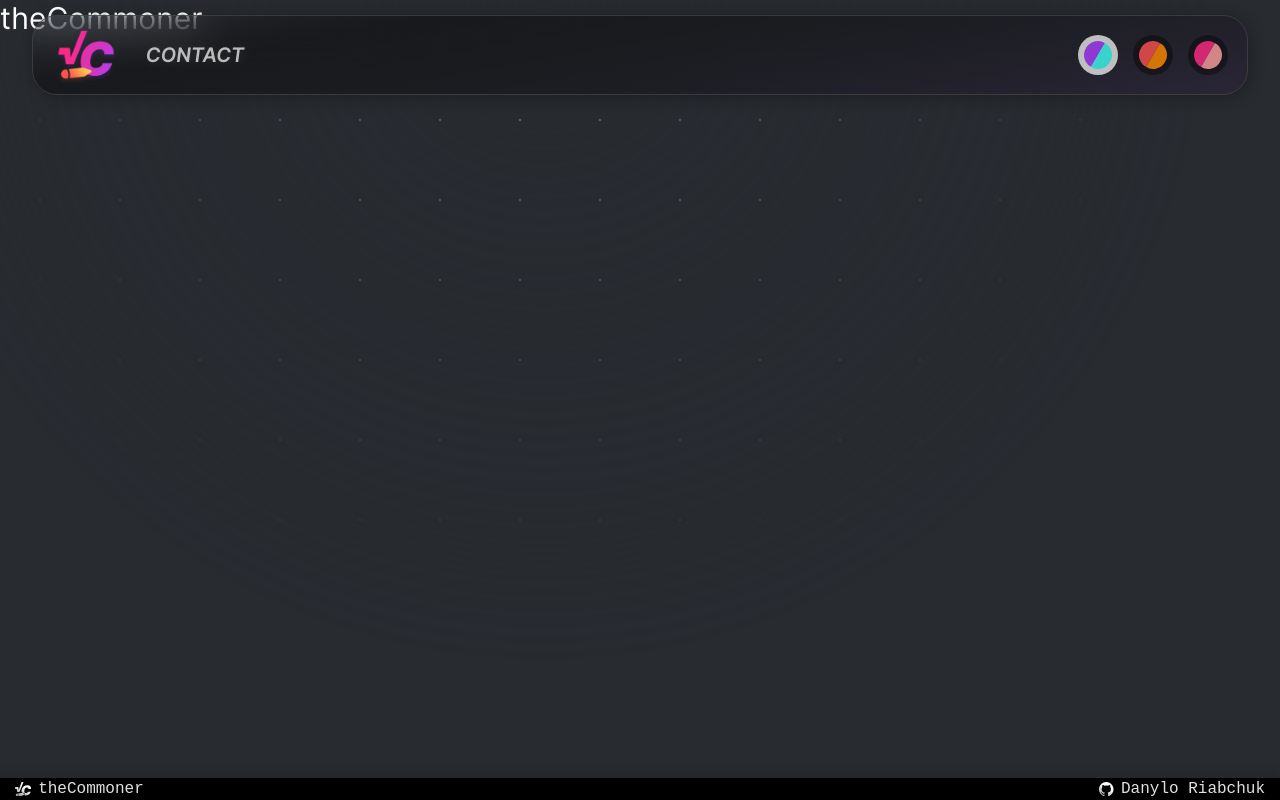
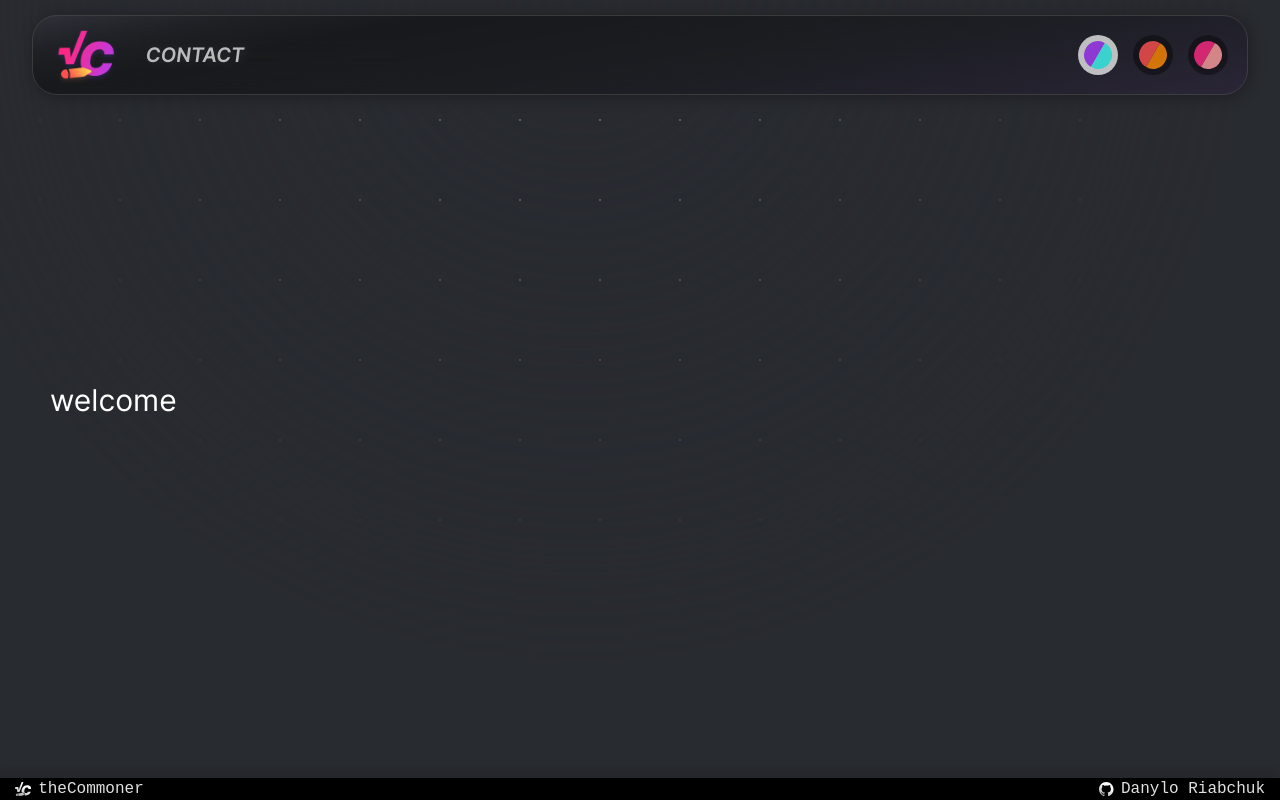
Before and after one commit to wecreus/theCommoner-next, a Next.js app: page / in a window 1280 px wide. Shown: the top 800 px of the page. Built offline with nearby package versions, Linux system fonts and the light colour scheme.

Commit message:
feat: home boilerplate

```diff
--- /dev/null
+++ b/app/Home.scss
@@ -0,0 +1,247 @@
+// TODO: stylize scrollbar
+.page-selector {
+  background: #00000067;
+  backdrop-filter: blur(15px);
+  -webkit-backdrop-filter: blur(15px);
+  display: flex;
+  flex-direction: column;
+  gap: 10px;
+  border-radius: 0px 10px 10px 0px;
+  margin: 0;
+  width: 50%;
+  box-sizing: border-box;
+  align-items: end;
+  padding: 15px 12px;
+
+  @include fromDesktopScreen {
+    padding: 20px 17px;
+  }
+
+  @include toPhoneScreen {
+    padding: 10px 6px;
+  }
+
+  &__hidden {
+    position: fixed;
+    top: 50vh;
+    transform: translate(-45%, -50%);
+    z-index: 2;
+    transition: all 200ms;
+    transition-delay: 3.5s;
+    animation: jumpPageSelector 6s normal;
+    width: 100px;
+    padding: 40px 0;
+
+    @include fromDesktopScreen {
+      width: 150px;
+      animation: none;
+      transform: translate(-10%, -50%);
+    }
+
+    @include toPhoneScreen {
+      width: 70px;
+    }
+
+    &:hover {
+      transform: translate(-10%, -50%);
+      transition-delay: 0s;
+      // adding "s" to "0s" will actually make it work
+    }
+  }
+
+  &__page {
+    border-radius: 20px;
+    border: 1px solid rgba(255, 255, 255, 0);
+    width: 16px;
+    height: 16px;
+    cursor: pointer;
+    transition: all 200ms ease-in-out;
+    position: relative;
+
+    @include fromDesktopScreen {
+      width: 28px;
+      height: 28px;
+    }
+
+    &:before {
+      content: "";
+      display: block;
+      width: 6px;
+      height: 6px;
+      background-color: rgba(255, 255, 255, 0.466);
+      left: 50%;
+      top: 50%;
+      position: absolute;
+      transform: translate(-50%, -50%);
+      border-radius: 20px;
+      transition: all 200ms ease-in-out;
+
+      @include fromDesktopScreen {
+        width: 10px;
+        height: 10px;
+      }
+    }
+    // only affects devices that can hover
+    @media (hover: hover) {
+      &:hover:before {
+        background-color: white;
+        width: 8px;
+        height: 8px;
+
+        @include fromDesktopScreen {
+          width: 14px;
+          height: 14px;
+        }
+
+        @include toPhoneScreen {
+          width: 10px;
+          height: 10px;
+        }
+      }
+    }
+
+    &-selected {
+      pointer-events: none;
+      &:before {
+        background-color: white;
+
+        @include fromDesktopScreen {
+          width: 22px;
+          height: 22px;
+        }
+
+        width: 12px;
+        height: 12px;
+      }
+    }
+  }
+}
+
+.card {
+  display: flex;
+  height: 90vh;
+  width: 100vw;
+  align-items: center;
+  padding: 30px 50px;
+  box-sizing: border-box;
+
+  &-welcome {
+    margin-bottom: 1px;
+    height: 100vh;
+  }
+
+  @include toPhoneScreen {
+    padding: 20px 32px;
+    flex-direction: column;
+    justify-content: center;
+  }
+
+  &__content {
+    align-items: center;
+    padding: 0 100px;
+    font-size: 40px;
+    font-weight: 500;
+
+    @include toTabletScreen {
+      padding: 0;
+      font-size: 30px;
+      line-height: 40px;
+    }
+
+    @include toTabletScreenMin {
+      font-size: 25px;
+      line-height: 35px;
+    }
+
+    @include toPhoneScreen {
+      font-size: 20px;
+      line-height: 30px;
+    }
+  }
+
+  &__arrow {
+    display: flex;
+    position: absolute;
+    animation: jumpInfinite 4s infinite;
+    filter: drop-shadow(2px 4px 5px rgba(0, 0, 0, 0.512));
+    top: 80%;
+    right: 7%;
+    padding: 5px;
+    -webkit-tap-highlight-color: transparent;
+
+    @include toTabletScreen {
+      width: 50px;
+    }
+
+    @include toPhoneScreen {
+      margin: 20px;
+      top: 70%;
+    }
+
+    &-img {
+      width: 120px;
+      cursor: pointer;
+      transition: all 200ms ease-in-out;
+      opacity: 0.7;
+
+      & > path {
+        stroke: url("#gBaseColors");
+      }
+
+      &:hover {
+        opacity: 1;
+      }
+    }
+  }
+}
+
+.commoner {
+  margin: 0;
+  padding: 0 8px 0 0;
+  position: relative;
+
+  & .react-typed {
+    position: absolute;
+
+  }
+
+  &__background {
+    text-shadow: none;
+    background: transparent;
+    background-clip: border-box;
+    color: transparent;
+    opacity: 0;
+  }
+}
+
+.hidden {
+  display: inline-block;
+  visibility: hidden;
+}
+
+@keyframes jumpInfinite {
+  0% {
+    margin-top: 0;
+  }
+  25% {
+    margin-top: 40px;
+  }
+  50% {
+    margin-top: 0;
+  }
+  100% {
+    margin-top: 0;
+  }
+}
+
+@keyframes jumpPageSelector {
+  0% {
+    transform: translate(-10%, -50%);
+  }
+  95% {
+    transform: translate(-10%, -50%);
+  }
+  100% {
+    transform: translate(-45%, -50%);
+  }
+}
--- a/app/page.tsx
+++ b/app/page.tsx
@@ -1,40 +1,89 @@
-export default function Home() {
+'use client';
+
+import { useState, lazy, Suspense, useEffect, useMemo } from "react";
+// import Welcome from "./HomeComponents/Welcome";
+// import MainPageSelector from "./HomeComponents/MainPageSelector";
+// import useIntersectionObserver from "@/common/hooks/useIntersectionObserver";
+// import LoadingSpinner from "@/common/LoadingSpinner/LoadingSpinner";
+import "./Home.scss";
+
+// const Reviews = lazy(() => import("./HomeComponents/Reviews/Reviews"));
+// const Gallery = lazy(() => import("./HomeComponents/Gallery/Gallery"));
+// const Map = lazy(() => import("./HomeComponents/Map/Map"));
+
+const Home = () => {
+  const [pageNumber, setPageNumber] = useState(0);
+
+  // const [galleryRef, isGalleryVisible, wasGalleryVisible] =
+  //   useIntersectionObserver();
+  // const [reviewsRef, isReviewsVisible, wasReviewsVisible] =
+  //   useIntersectionObserver();
+  // const [mapRef, isMapVisible, wasMapVisible] = useIntersectionObserver();
+  // const [welcomeRef, isWelcomeVisible] = useIntersectionObserver();
+
+  // // order of items in isVisibleList and in refList is important for scrolling
+  // const isVisibleList = useMemo(
+  //   () => [isWelcomeVisible, isReviewsVisible, isGalleryVisible, isMapVisible],
+  //   [isWelcomeVisible, isReviewsVisible, isGalleryVisible, isMapVisible]
+  // );
+
+  // const refList = [welcomeRef, reviewsRef, galleryRef, mapRef];
+
+  // const handlePageChange = (page) => {
+  //   refList[page].current.scrollIntoView({
+  //     behavior: "smooth",
+  //     block: "center",
+  //   });
+  // };
+
+  // // should update page number on scroll
+  // useEffect(() => {
+  //   for (let i = isVisibleList.length - 1; i >= 0; i--) {
+  //     if (isVisibleList[i]) {
+  //       setPageNumber(i);
+  //       return;
+  //     }
+  //   }
+  // }, [isVisibleList]);
+
   return (
-    <div >
-      theCommoner
-      <br />
-      <br />
-      <br />
-      <br />
-      <br />
-      <br />
-      <br />
-      <br />
-      <br />
-      <br />
-      <br />
-      <br />
-      <br />
-      <br />
-      <br />
-      <br />
-      <br />
-      <br />
-      <br />
-      <br />
-      <br />
-      <br />
-      <br />
-      <br />
-      <br />
-      <br />
-      <br />
-      <br />
-      <br />
-      <br />
-      <br />
-      <br />
-      <br /> sdjkf
-    </div>
+    <>
+      {/* <MainPageSelector
+        totalPages={refList.length}
+        currentPage={pageNumber}
+        handlePageChange={handlePageChange}
+      /> */}
+      <section className="card card-welcome">
+        welcome
+        {/* <Welcome onScrollClick={() => handlePageChange(1)} /> */}
+      </section>
+      <section className="card card-reviews">
+        {/* Reviews needs to know when user scrolls to it */}
+        {/*
+        {wasReviewsVisible && (
+          <Suspense fallback={<LoadingSpinner />}>
+
+            <Reviews focused={isReviewsVisible} />
+          </Suspense>
+        )}
+        */}
+      </section>
+      <section className="card card-gallery">
+        {/* {wasGalleryVisible && (
+          <Suspense fallback={<LoadingSpinner />}>
+            <Gallery />
+          </Suspense>
+        )} */}
+      </section>
+      <section className="card card-map">
+        {/* {wasMapVisible && (
+          <Suspense fallback={<LoadingSpinner />}>
+            <Map />
+          </Suspense>
+        )} */}
+      </section>
+    </>
   );
-}
+};
+
+export default Home;
```
